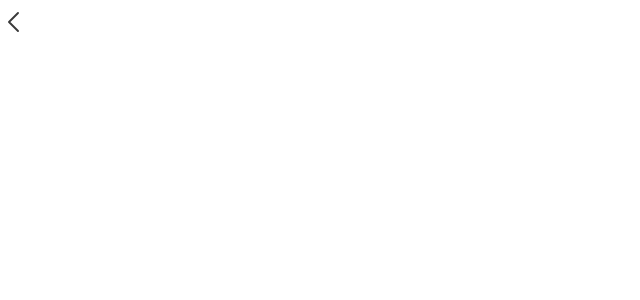
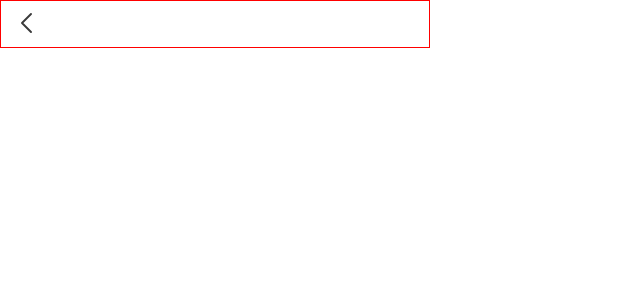
Before and after one commit to DOSOPT-SOPKATHON-WEB4/Web, a React (Vite) app in the folder FrontEnd/: page /add-candle in a window 1280 px wide. Shown: the top 300 px of the page, without its empty margins (0-640 px from the left). Built offline with nearby package versions, Linux system fonts and the light colour scheme; a web font is replaced by a local one.

Commit message:
feat: IcProgress 아이콘 추가

```diff
--- a/FrontEnd/src/assets/index.js
+++ b/FrontEnd/src/assets/index.js
@@ -1,4 +1,6 @@
 // import 이름 from "경로.svg?react";
 import IcBack from './icon/ic_back.svg?react';
+import IcProgressGrey from './icon/ic_progress_grey.svg?react';
+import IcProgressRed from './icon/ic_progress_red.svg?react';
 
-export { IcBack };
+export { IcBack, IcProgressGrey, IcProgressRed };
--- a/FrontEnd/src/pages/AddCandlePage.jsx
+++ b/FrontEnd/src/pages/AddCandlePage.jsx
@@ -4,9 +4,19 @@ import { IcBack } from '../assets';
 const AddCandlePage = () => {
   return (
     <div>
-      <IcBack />
+      <St.Header>
+        <IcBack />
+      </St.Header>
     </div>
   );
 };
 
 export default AddCandlePage;
+
+const St = {
+  Header: styled.header`
+    border: 1px solid red;
+
+    padding-left: 1.2rem;
+  `,
+};
```
Also changed, not shown: FrontEnd/src/assets/icon/ic_progress_grey.svg (added), FrontEnd/src/assets/icon/ic_progress_red.svg (added).
